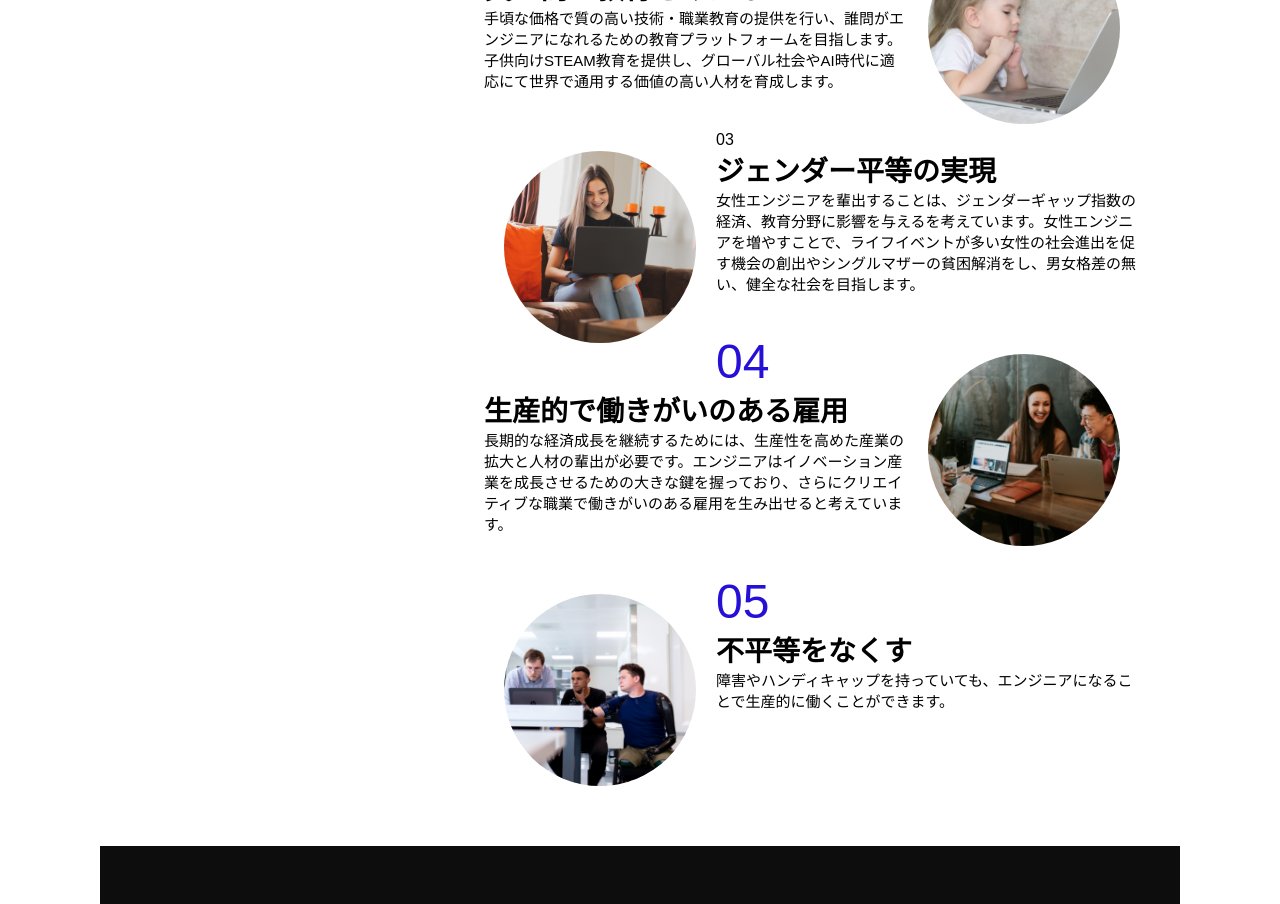
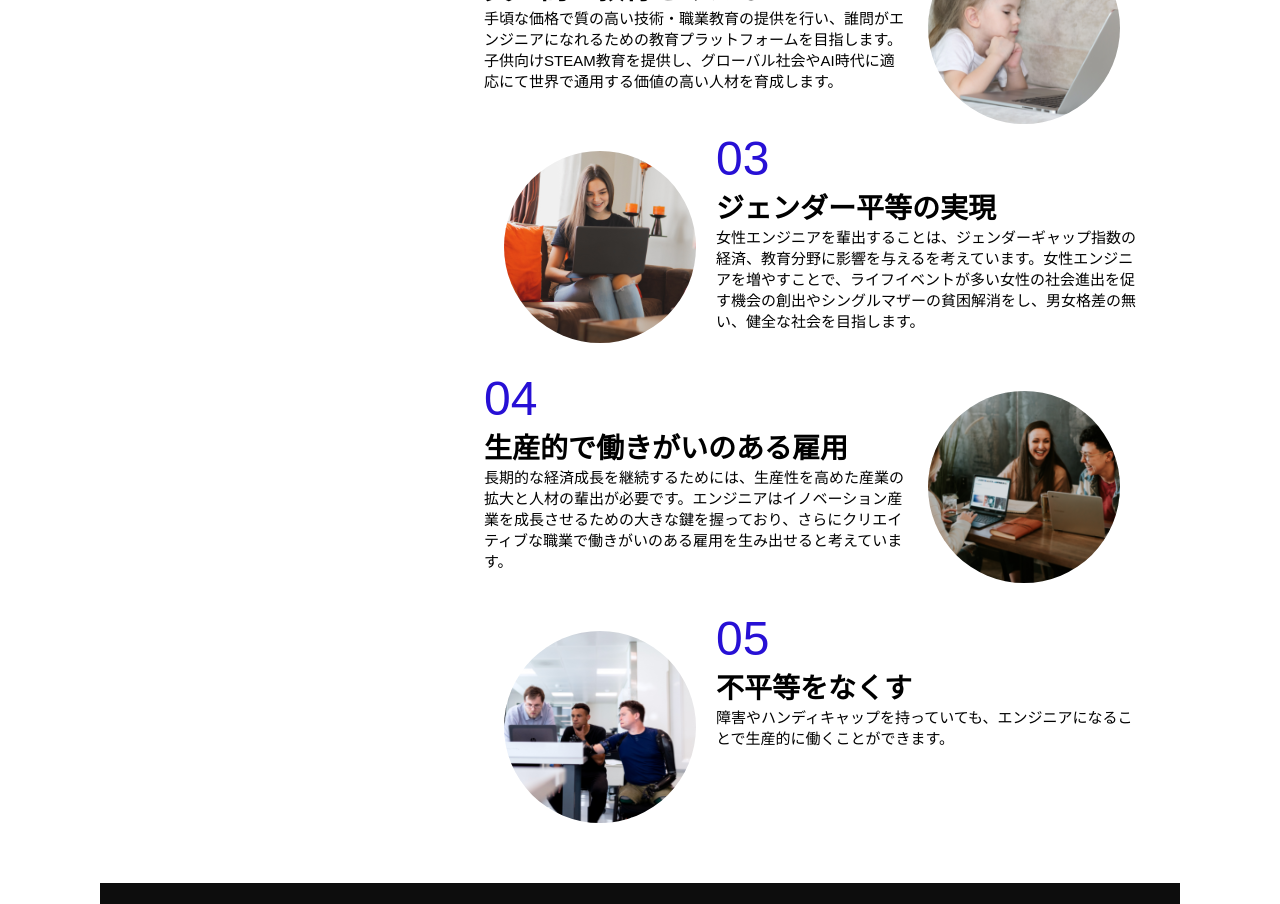
Before and after one commit to KAZSAND/SocialTech-Kadai_tutorial_output, a plain HTML site: page mission.html in a window 1280 px wide. Shown: the part 1247-2151 px from the top of the page. Drawn offline with Linux system fonts and the light colour scheme.

Commit message:
edited MISSION 4/18

```diff
--- a/mission.html
+++ b/mission.html
@@ -170,7 +170,7 @@
                 src="images/mission/mission-5goals03.png"
                 alt="PCを操作する女性"
               />
-              <span class="fivegolas-number">03</span>
+              <span class="fivegoals-number">03</span>
               <h3 class="fivegoals-h3">ジェンダー平等の実現</h3>
               <p class="fivegoals-p">
                 女性エンジニアを輩出することは、ジェンダーギャップ指数の経済、教育分野に影響を与えるを考えています。女性エンジニアを増やすことで、ライフイベントが多い女性の社会進出を促す機会の創出やシングルマザーの貧困解消をし、男女格差の無い、健全な社会を目指します。
```
